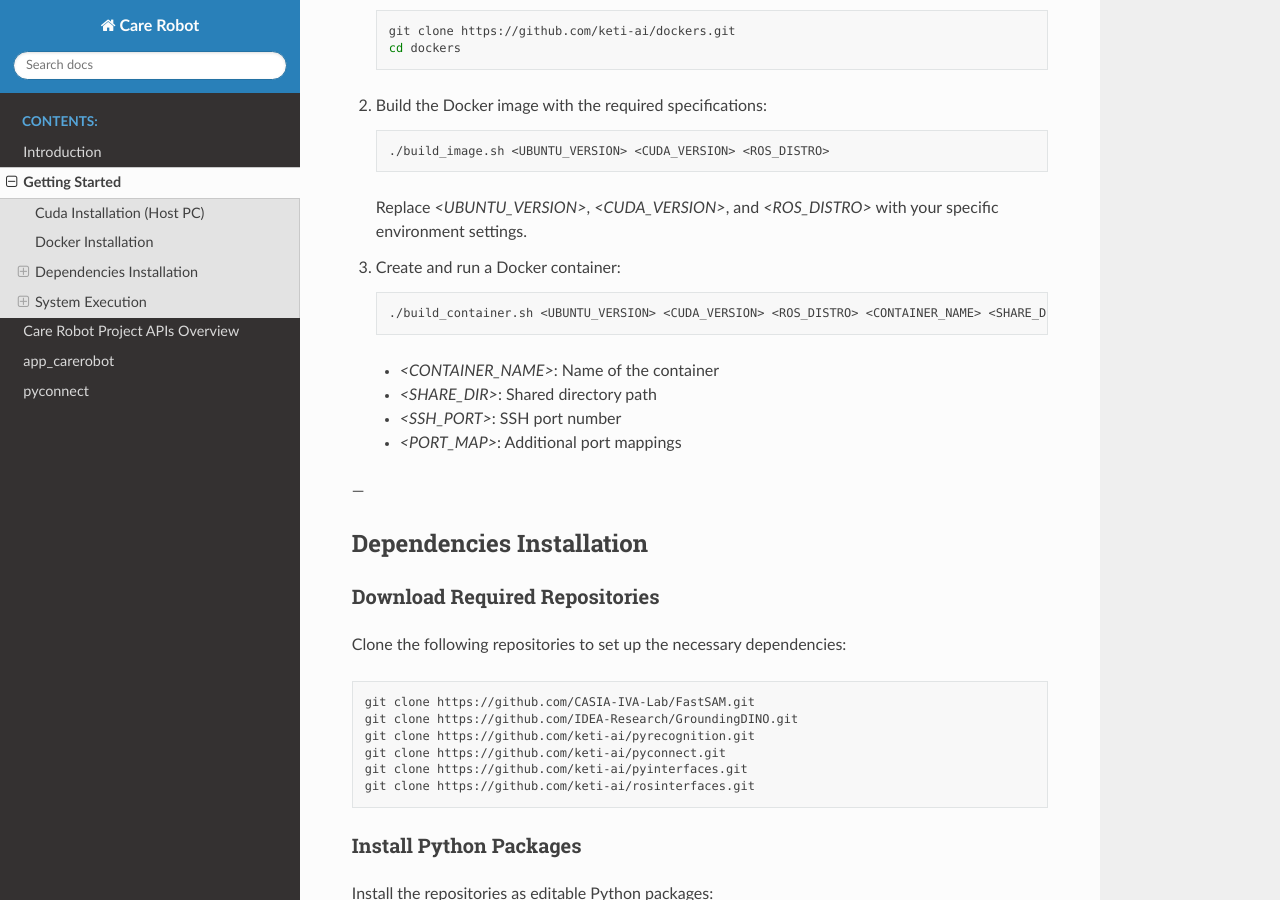
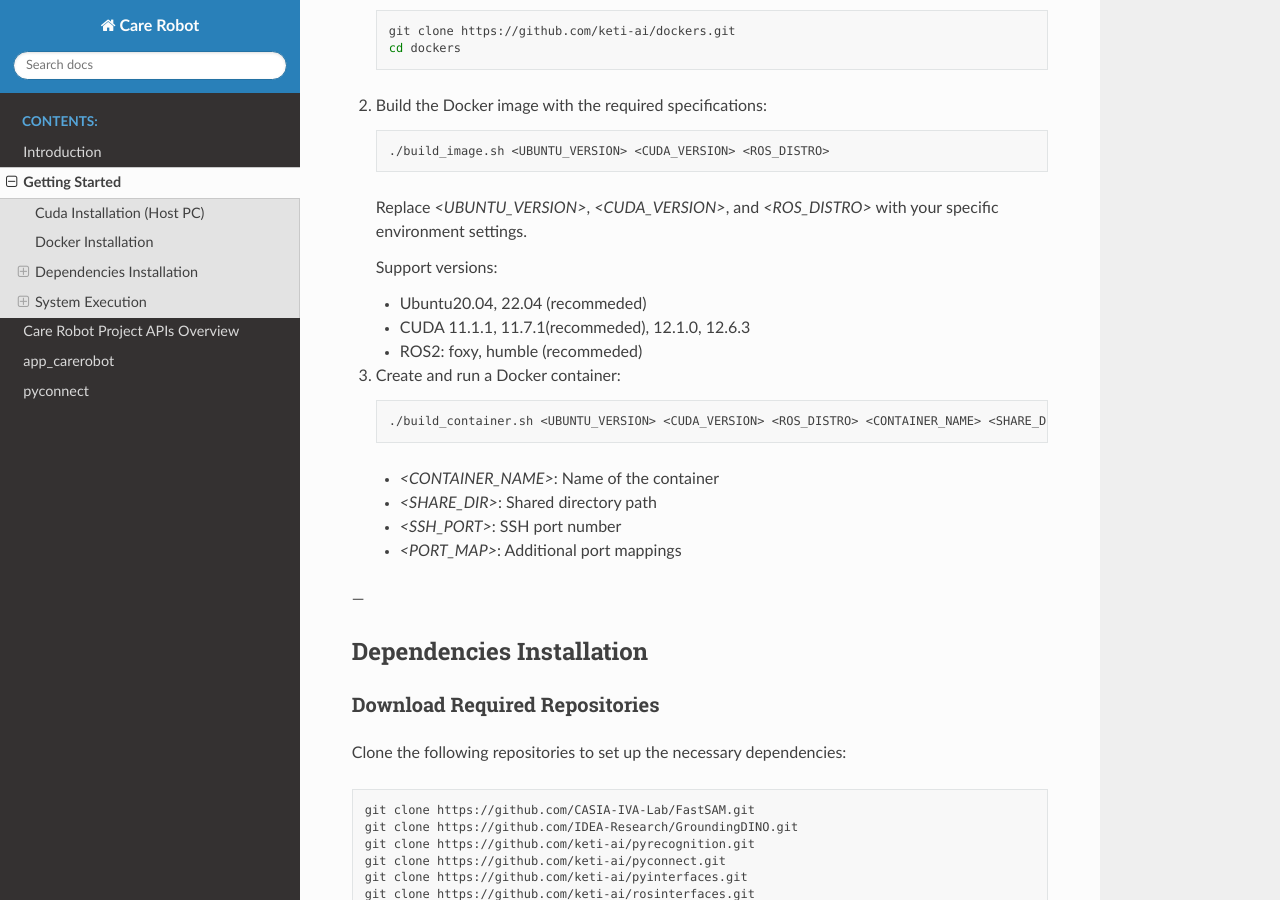
Before and after one commit to keti-ai/carerobotdocs, a Sphinx documentation site: the page built from source/contents/get_started.rst, in a window 1280 px wide and 900 px high, scrolled down 849 px. Built offline with Sphinx 7.4.7 and the Read the Docs theme 3.1.0, drawn with Linux system fonts in a browser that asks for light colours.

Commit message:
updated 20250331

```diff
--- a/source/contents/get_started.rst
+++ b/source/contents/get_started.rst
@@ -49,6 +49,15 @@ To set up a Docker containerized environment for your project, follow these step
        ./build_image.sh <UBUNTU_VERSION> <CUDA_VERSION> <ROS_DISTRO>
 
    Replace `<UBUNTU_VERSION>`, `<CUDA_VERSION>`, and `<ROS_DISTRO>` with your specific environment settings.
+
+   Support versions:
+
+   - Ubuntu20.04, 22.04 (recommeded)
+
+   - CUDA 11.1.1, 11.7.1(recommeded), 12.1.0, 12.6.3
+
+   - ROS2: foxy, humble (recommeded)
+
 
 3. Create and run a Docker container:
 
```
